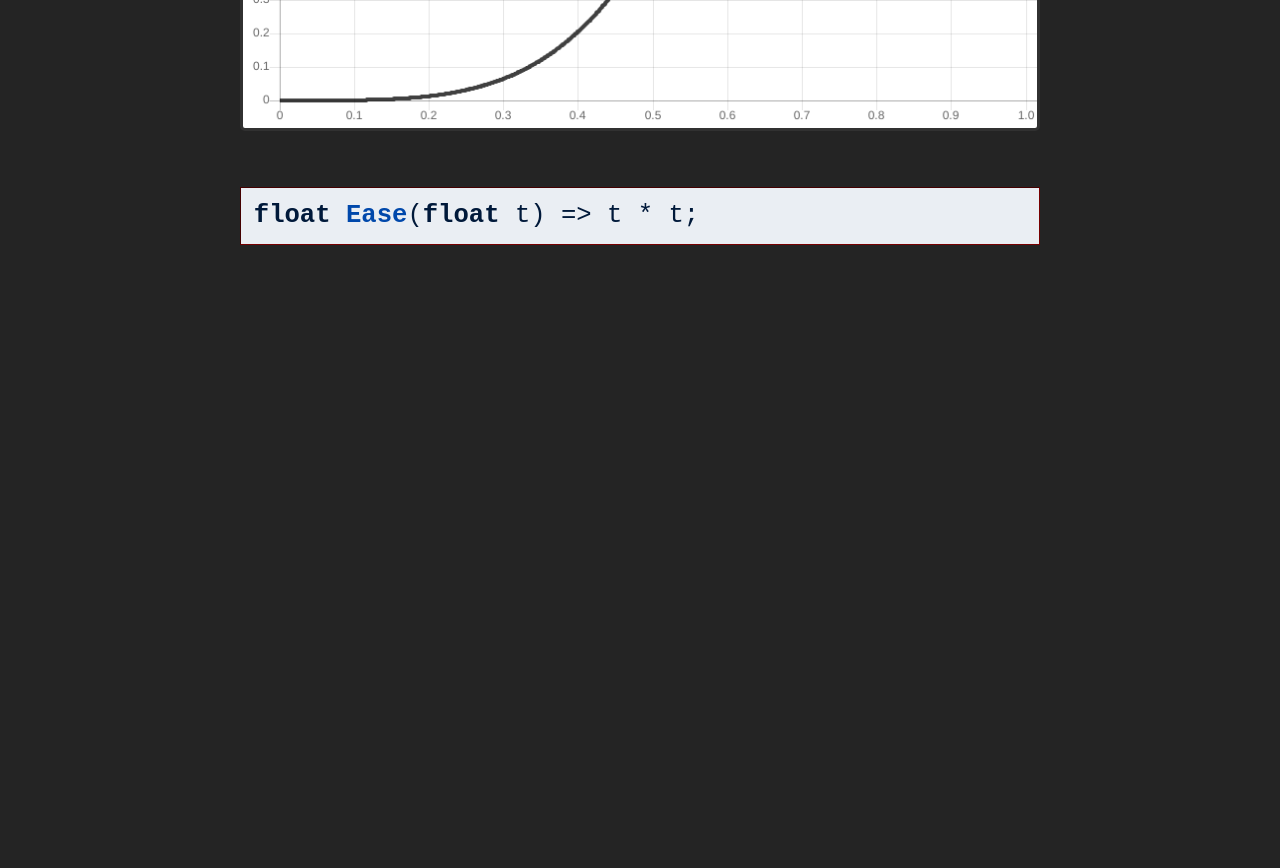
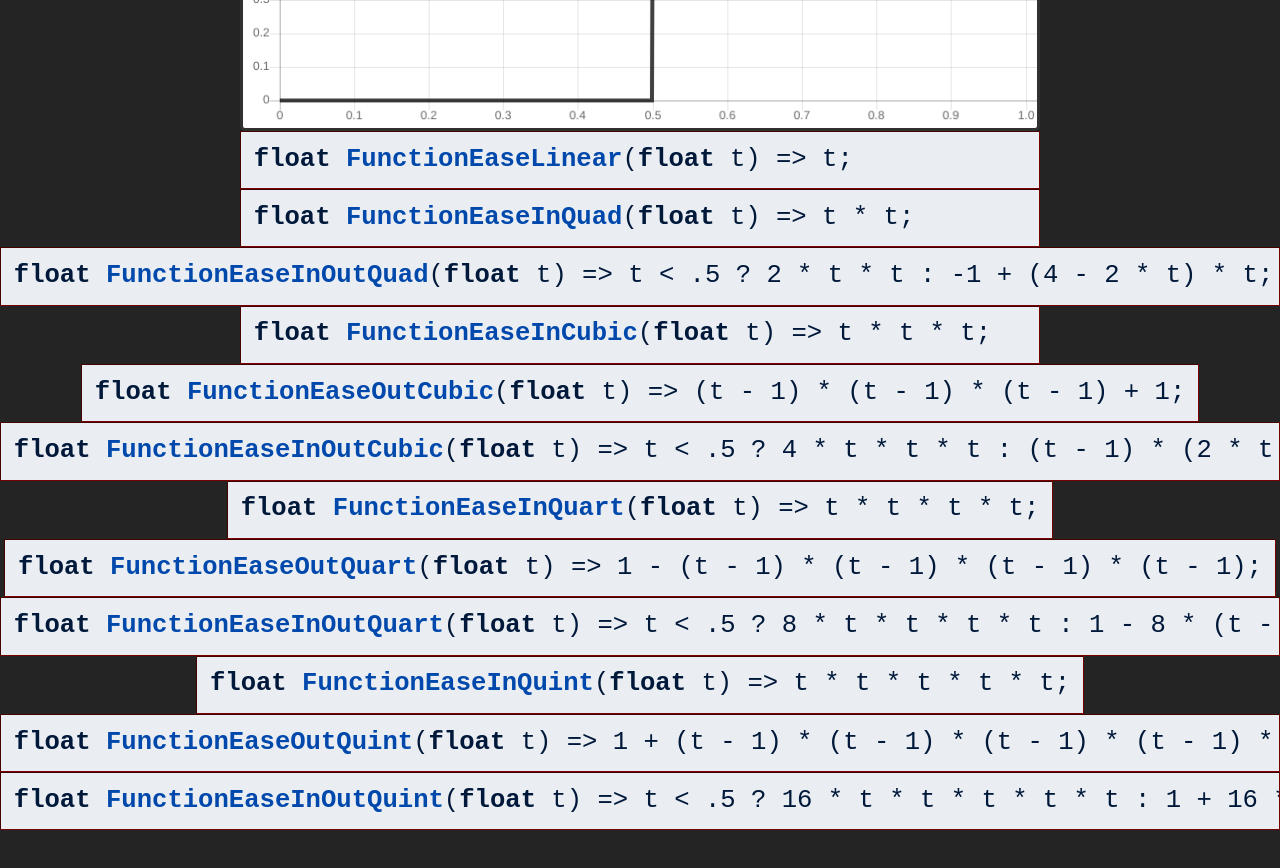
Before and after one commit to Mikescher/EasingCookbook, a plain HTML site: page index.html in a window 1280 px wide. Shown: the part 380-1248 px from the top of the page. After the commit the page ends 1210 px from the top, so only its background shows below. Drawn offline with Linux system fonts and the light colour scheme.

Commit message:
Click on func

```diff
--- a/index.html
+++ b/index.html
@@ -22,20 +22,15 @@
     <h1>Easing Cookbook</h1>
 </div>
 
-<div class="body">
+<div id="body">
     <div class="chartContainer">
         <div class="previewChartOuter">
             <canvas id="previewChart"></canvas>
         </div>
     </div>
 
-    <div class="codeContainer">
-        <div class="code">
-            <pre>
-                <code class="csharp hljs">float Ease(float t) => t * t;</code>
-            </pre>
-        </div>
-    </div>
+    <!-- ... -->
+
 </div>
 
 
--- a/scripts/main.js
+++ b/scripts/main.js
@@ -1,11 +1,11 @@
 
 Chart.defaults.global.animation.duration = 0;
 
-new Chart(document.getElementById("previewChart"), {
+let mainChart = new Chart(document.getElementById("previewChart"), {
     type: 'line',
     data: {
         cubicInterpolationMode: 'monotone',
-        datasets: createDataSet("t < .5 ? 8 * t * t * t * t : 1 - 8 * (t - 1) * (t - 1) * (t - 1) * (t - 1)")
+        datasets: createDataSet("t < .5 ? 0 : 1")
     },
     options: {
         scales: {
@@ -21,6 +21,20 @@ new Chart(document.getElementById("previewChart"), {
         }
     }
 });
+
+appendFunction("FunctionEaseLinear", "t");
+appendFunction("FunctionEaseInQuad", "t * t");
+appendFunction("FunctionEaseInOutQuad", "t < .5 ? 2 * t * t : -1 + (4 - 2 * t) * t");
+appendFunction("FunctionEaseInCubic", "t * t * t");
+appendFunction("FunctionEaseOutCubic", "(t - 1) * (t - 1) * (t - 1) + 1");
+appendFunction("FunctionEaseInOutCubic", "t < .5 ? 4 * t * t * t : (t - 1) * (2 * t - 2) * (2 * t - 2) + 1");
+appendFunction("FunctionEaseInQuart", "t * t * t * t");
+appendFunction("FunctionEaseOutQuart", "1 - (t - 1) * (t - 1) * (t - 1) * (t - 1)");
+appendFunction("FunctionEaseInOutQuart", "t < .5 ? 8 * t * t * t * t : 1 - 8 * (t - 1) * (t - 1) * (t - 1) * (t - 1)");
+appendFunction("FunctionEaseInQuint", "t * t * t * t * t");
+appendFunction("FunctionEaseOutQuint", "1 + (t - 1) * (t - 1) * (t - 1) * (t - 1) * (t - 1)");
+appendFunction("FunctionEaseInOutQuint", "t < .5 ? 16 * t * t * t * t * t : 1 + 16 * (t - 1) * (t - 1) * (t - 1) * (t - 1) * (t - 1)");
+
 
 function createDataSet(func) {
     const RESOLUTION = 1000;
@@ -42,3 +56,31 @@ function createDataSet(func) {
         borderWidth: 4,
     }];
 }
+
+function appendFunction(name, func)
+{
+    let code = document.createElement("code");
+    code.className = "csharp hljs";
+
+    code.innerHTML = "float "+name+"(float t) => "+func+";";
+
+    let pre = document.createElement("pre");
+    pre.appendChild(code);
+
+    let inner = document.createElement("div");
+    inner.className = "code";
+    inner.appendChild(pre);
+
+    code.style.cursor = 'pointer';
+    code.onclick = function()
+    {
+        mainChart.data.datasets = createDataSet(func);
+        mainChart.update();
+    };
+
+    let container = document.createElement("div");
+    container.className = "codeContainer";
+    container.appendChild(inner);
+
+    document.getElementById("body").appendChild(container);
+}
--- a/styles/main.css
+++ b/styles/main.css
@@ -75,7 +75,7 @@ h1 {
     width: 44rem;
 }
 
-.body {
+#body {
 
 }
 
@@ -103,8 +103,11 @@ h1 {
 }
 
 .code {
-    width: 800px;
-    height: 800px;
+    min-width: 800px;
+}
+
+.code > pre {
+    margin: 0;
 }
 
 .hljs {
```
